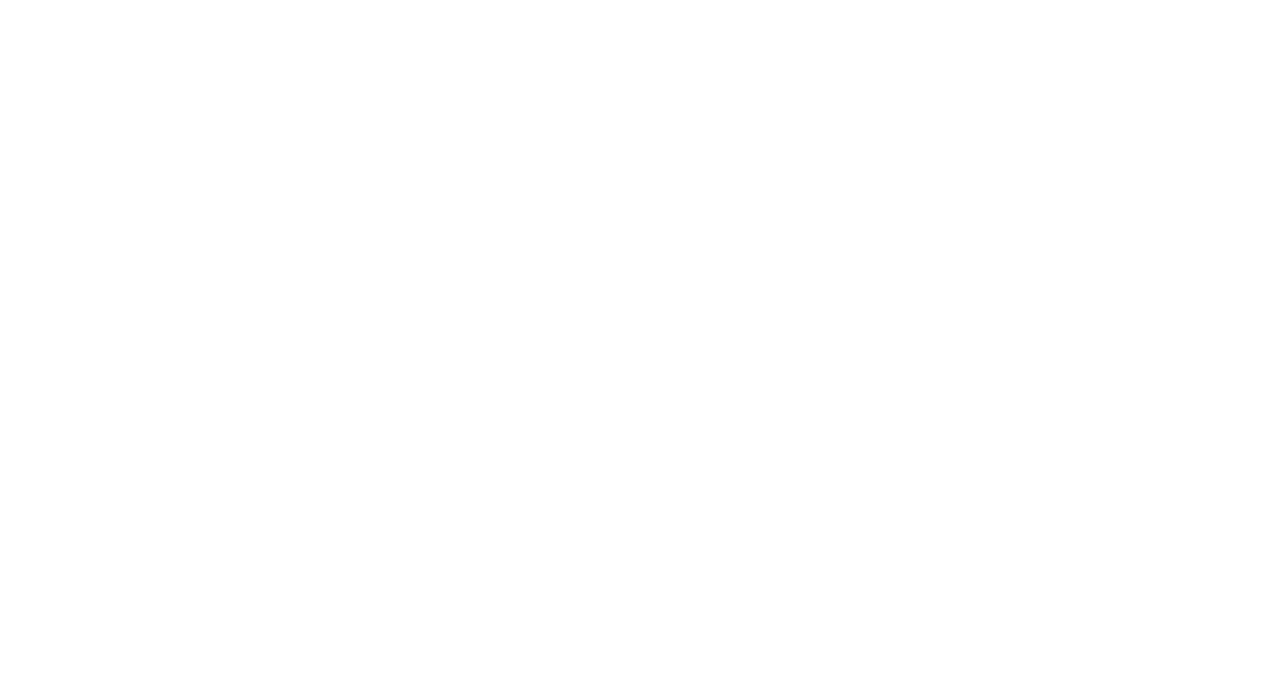
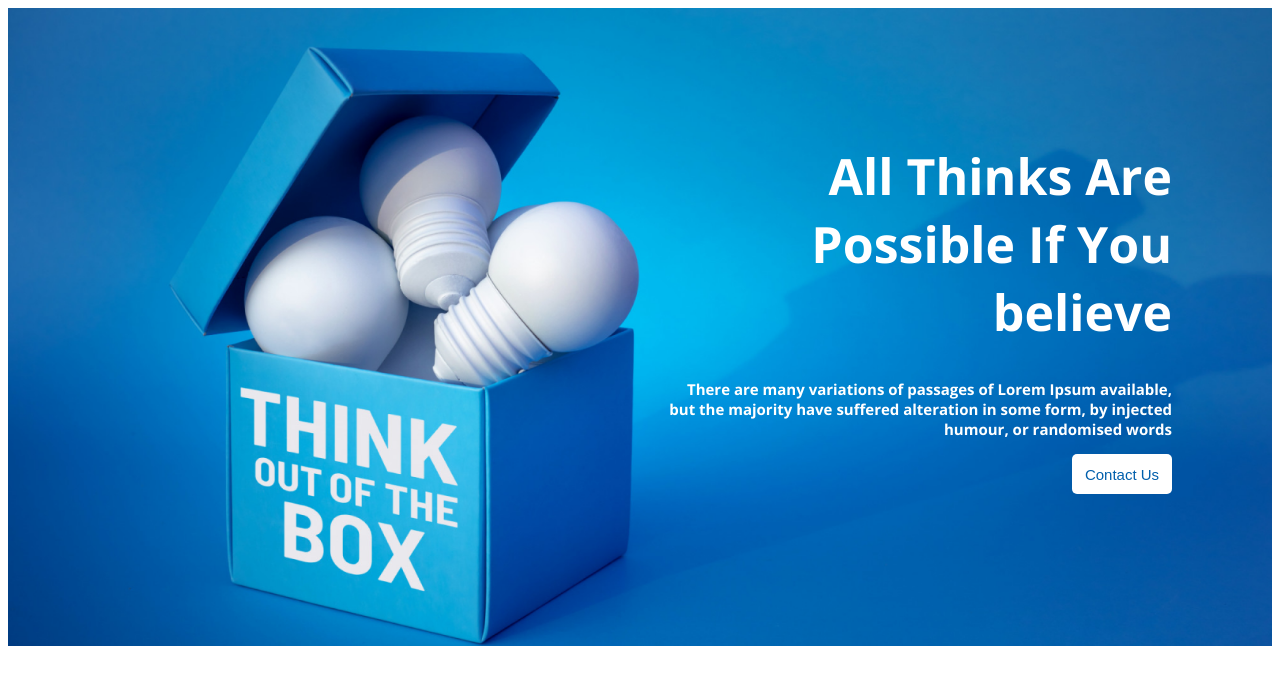
Before and after one commit to munna454/new-year, a plain HTML site: page index.html in a window 1280 px wide. Drawn offline with nearby package versions, Linux system fonts and the light colour scheme; a web font is replaced by a local one.

Commit message:
header section added

```diff
--- a/index.html
+++ b/index.html
@@ -5,10 +5,33 @@
     <meta name="viewport" content="width=device-width, initial-scale=1.0">
     <title>New Year</title>
 
+    <link rel="preconnect" href="https://fonts.googleapis.com">
+<link rel="preconnect" href="https://fonts.gstatic.com" crossorigin>
+<link href="https://fonts.googleapis.com/css2?family=Dancing+Script&family=Ephesis&family=Open+Sans:wght@700&display=swap" rel="stylesheet">
+
      <link rel="stylesheet" href="style/new.css">
 
 </head>
 <body>
+    <header>
+        <!--header section-->
+        <div class="header-section">
+           <h1 class="header-title">All Thinks Are <br>
+            Possible If You <br>
+            believe</h1>
+            <p class="header-description">There are many variations of passages of Lorem Ipsum
+                available, but the majority have suffered alteration in some
+                form, by injected humour, or randomised words</p>
 
+                <button class="btn-primary">Contact Us</button>
+
+        </div>
+    </header>
+    <main>
+
+    </main>
+    <footer>
+
+    </footer>
 </body>
 </html>
--- a/style/new.css
+++ b/style/new.css
@@ -0,0 +1,51 @@
+/*header section*/
+body{
+    font-family: 'Dancing Script', cursive;
+    font-family: 'Ephesis', cursive;
+    font-family: 'Open Sans', sans-serif;
+}
+header{
+    background-image: url('../images/banner/banner3.png');
+    background-size: contain;
+
+    padding: 100px;
+    background-repeat: no-repeat;
+
+}
+
+.header-section{
+    text-align: right;
+    justify-content: right;
+    padding-bottom: 100px;
+    padding-left: 300px;
+
+
+
+}
+.header-title{
+    flex-direction: column;
+    color: #FFF;
+
+
+
+    font-size: 50px;
+}
+.header-description{
+     color: #FFF;
+     line-height: 20px;
+     font-size: 15px ;
+     padding-left: 250px;
+}
+.btn-primary{
+    border-radius: 5px;
+    background: #FFF;
+    border: none;
+    width: 100px;
+    height: 40px;
+    color: #005FAC;
+    font-size: 15px;
+    cursor: pointer;
+}
+.btn-primary:hover{
+    background-color: aqua;
+}
```
